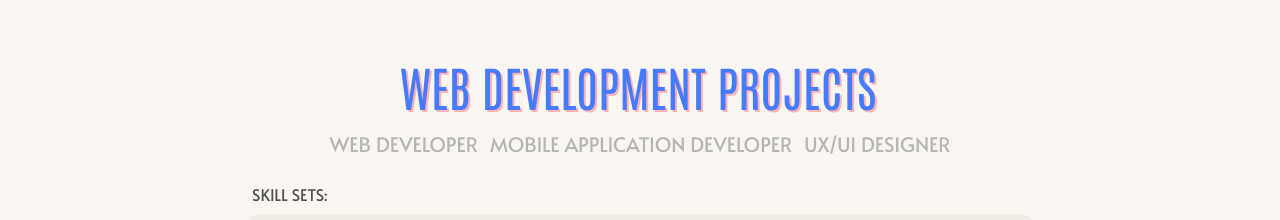
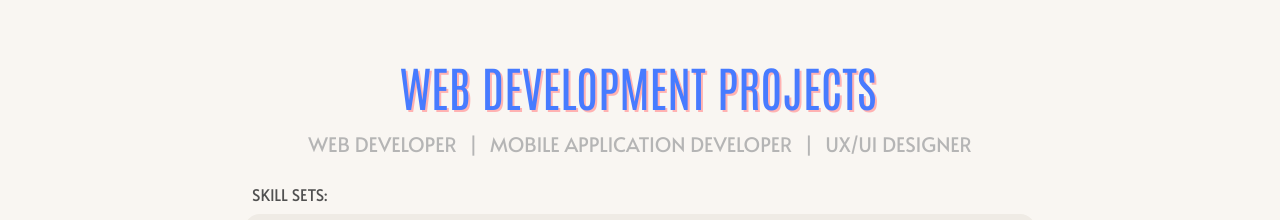
Before and after one commit to nrrri/ferin-portfolio, a React (Vite) app: page / in a window 1280 px wide. Shown: the part 1140-1360 px from the top of the page. Built offline with nearby package versions, Linux system fonts and the light colour scheme; a web font is replaced by a local one.

Commit message:
fix: bug

```diff
--- a/src/components/WebDevProject.tsx
+++ b/src/components/WebDevProject.tsx
@@ -4,10 +4,6 @@ import ProjectCard from "./WebDevProject/card/ProjectCards"
 function WebDevProject() {
     const jobSkill = ['web Developer', 'mobile application Developer', 'ux/ui designer']
     const skillTitle = 'web development projects'
-
-    // const checkScreenCondition = (idx: number) => {
-    //     return idx !== jobSkill.length - 1 && window.innerWidth <= 768
-    // }
 
     const skillHeader = () => {
         return (
@@ -16,13 +12,13 @@ function WebDevProject() {
                     <p className="text-secondary200 absolute">{skillTitle}</p>
                     <p className="m-2px text-primary100">{skillTitle}</p>
                 </div>
-                {<hr className={`sm:hidden border border-b-[1px] border-[#EFEBE5] w-2/3 mb-2`} />}
+                {<hr className={`md:hidden border border-b-[1px] border-[#EFEBE5] w-2/3 mb-2`} />}
                 <div className="mb-4 flex md:flex-row items-center flex-col uppercase text-xl text-grey300 text-light gap-3">
                     {jobSkill.map((job, idx) => {
                         return (
-                            <div key={idx}>
+                            <div key={idx} className="flex flex-row justify-around gap-3">
                                 <p >{job}</p>
-                                {/* {checkScreenCondition(idx) && <p>|</p>} */}
+                                {(idx !== jobSkill.length - 1) && <p className="md:flex hidden" >|</p>}
                             </div>
                         )
                     })}
```
